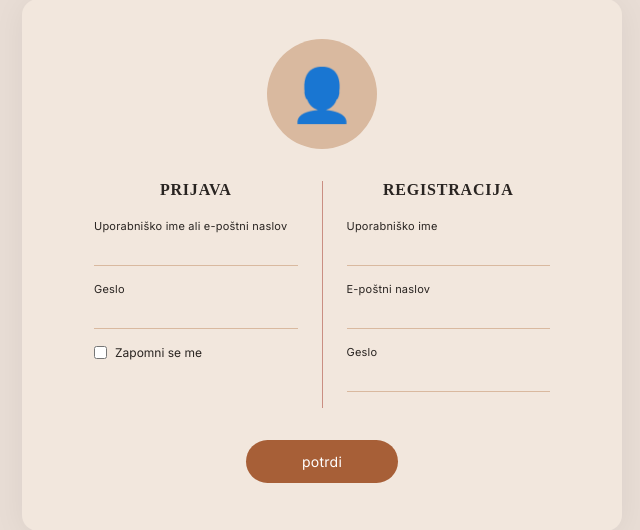
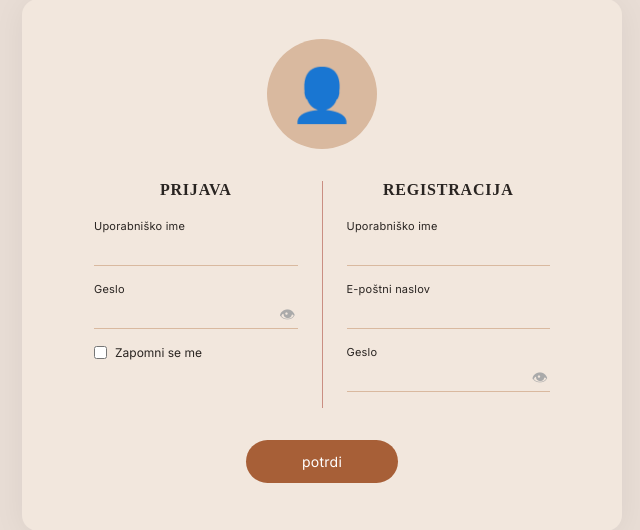
Before and after one commit to TadejSmells/OMEGA, a Flask app: page /profil in a window 1280 px wide. Shown: the part 135-665 px from the top of the page, without its empty margins (318-958 px from the left). Run offline with Flask 3, Linux system fonts and the light colour scheme; some libraries are stand-ins or nearby versions; some web fonts are replaced.

Commit message:
skrij/prikaži geslo gumb

```diff
--- a/src/templates/profil.html
+++ b/src/templates/profil.html
@@ -17,16 +17,8 @@
             color: var(--dark); min-height: 100vh;
             display: flex; align-items: center; justify-content: center;
         }
-        .outer {
-            width: 100%; min-height: 100vh;
-            display: flex; align-items: center; justify-content: center;
-            position: relative;
-        }
-        .back-btn {
-            position: absolute; top: 20px; right: 20px;
-            font-size: 24px; color: var(--rose);
-            text-decoration: none; background: none; border: none; cursor: pointer;
-        }
+        .outer { width: 100%; min-height: 100vh; display: flex; align-items: center; justify-content: center; position: relative; }
+        .back-btn { position: absolute; top: 20px; right: 20px; font-size: 24px; color: var(--rose); text-decoration: none; background: none; border: none; cursor: pointer; }
         .okvir {
             background: var(--light); border-radius: 16px;
             padding: 40px 48px 48px; width: 600px; max-width: 95vw;
@@ -46,22 +38,28 @@
             margin-bottom: 20px; letter-spacing: 0.05em; text-align: center;
         }
         .polje { margin-bottom: 16px; }
-        .polje div { font-size: 11px; color: var(--dark); margin-bottom: 4px; letter-spacing: 0.02em; }
+        .polje .label { font-size: 11px; color: var(--dark); margin-bottom: 4px; letter-spacing: 0.02em; }
+        .input-wrap { position: relative; }
         .polje input {
             width: 100%; border: none; border-bottom: 1.5px solid var(--beige);
-            background: transparent; padding: 6px 0; font-size: 13px;
+            background: transparent; padding: 6px 32px 6px 0; font-size: 13px;
             outline: none; font-family: var(--font-body); color: var(--dark);
             transition: border-color 0.2s;
         }
         .polje input:focus { border-bottom-color: var(--brown); }
+        .toggle-pw {
+            position: absolute; right: 0; top: 50%; transform: translateY(-50%);
+            background: none; border: none; cursor: pointer;
+            font-size: 16px; color: #aaa; padding: 0 2px; line-height: 1;
+        }
+        .toggle-pw:hover { color: var(--brown); }
         .zapomni { display: flex; align-items: center; gap: 8px; font-size: 12px; color: var(--dark); margin-top: 8px; }
         .zapomni input[type="checkbox"] { accent-color: var(--brown); }
         .shared-submit { margin-top: 32px; text-align: center; }
         .gumb {
             background: var(--brown); border: none; border-radius: 30px;
             padding: 13px 56px; font-size: 14px; font-family: var(--font-body);
-            color: var(--white); cursor: pointer; letter-spacing: 0.02em;
-            transition: background 0.2s;
+            color: var(--white); cursor: pointer; letter-spacing: 0.02em; transition: background 0.2s;
         }
         .gumb:hover { background: var(--rose); }
     </style>
@@ -72,39 +70,56 @@
     <div class="okvir">
         <div class="profil-ikona">&#128100;</div>
         <div class="obrazci">
+
+            <!-- PRIJAVA -->
             <div class="prijava">
                 <h2>PRIJAVA</h2>
                 <form method="POST" action="/login" id="form-prijava">
                     <div class="polje">
-                        <div>Uporabniško ime ali e-poštni naslov</div>
-                        <input type="text" name="username" required>
+                        <div class="label">Uporabniško ime</div>
+                        <div class="input-wrap">
+                            <input type="text" name="username" required>
+                        </div>
                     </div>
                     <div class="polje">
-                        <div>Geslo</div>
-                        <input type="password" name="password" required>
+                        <div class="label">Geslo</div>
+                        <div class="input-wrap">
+                            <input type="password" name="password" id="pw-prijava" required>
+                            <button type="button" class="toggle-pw" onclick="togglePw('pw-prijava', this)">👁</button>
+                        </div>
                     </div>
                     <div class="zapomni">
                         <input type="checkbox" name="remember"> Zapomni se me
                     </div>
                 </form>
             </div>
+
+            <!-- REGISTRACIJA -->
             <div class="registracija">
                 <h2>REGISTRACIJA</h2>
                 <form method="POST" action="/register" id="form-registracija">
                     <div class="polje">
-                        <div>Uporabniško ime</div>
-                        <input type="text" name="username" required>
+                        <div class="label">Uporabniško ime</div>
+                        <div class="input-wrap">
+                            <input type="text" name="username" required>
+                        </div>
                     </div>
                     <div class="polje">
-                        <div>E-poštni naslov</div>
-                        <input type="email" name="email" required>
+                        <div class="label">E-poštni naslov</div>
+                        <div class="input-wrap">
+                            <input type="email" name="email" required>
+                        </div>
                     </div>
                     <div class="polje">
-                        <div>Geslo</div>
-                        <input type="password" name="password" required>
+                        <div class="label">Geslo</div>
+                        <div class="input-wrap">
+                            <input type="password" name="password" id="pw-registracija" required minlength="6">
+                            <button type="button" class="toggle-pw" onclick="togglePw('pw-registracija', this)">👁</button>
+                        </div>
                     </div>
                 </form>
             </div>
+
         </div>
         <div class="shared-submit">
             <button class="gumb" onclick="submitActive()">potrdi</button>
@@ -118,6 +133,16 @@
     function submitActive() {
         document.getElementById(activeForm).submit();
     }
+    function togglePw(inputId, btn) {
+        const input = document.getElementById(inputId);
+        if (input.type === 'password') {
+            input.type = 'text';
+            btn.textContent = '🙈';
+        } else {
+            input.type = 'password';
+            btn.textContent = '👁';
+        }
+    }
 </script>
 </body>
 </html>
```
Also changed, not shown: 1 other file.
